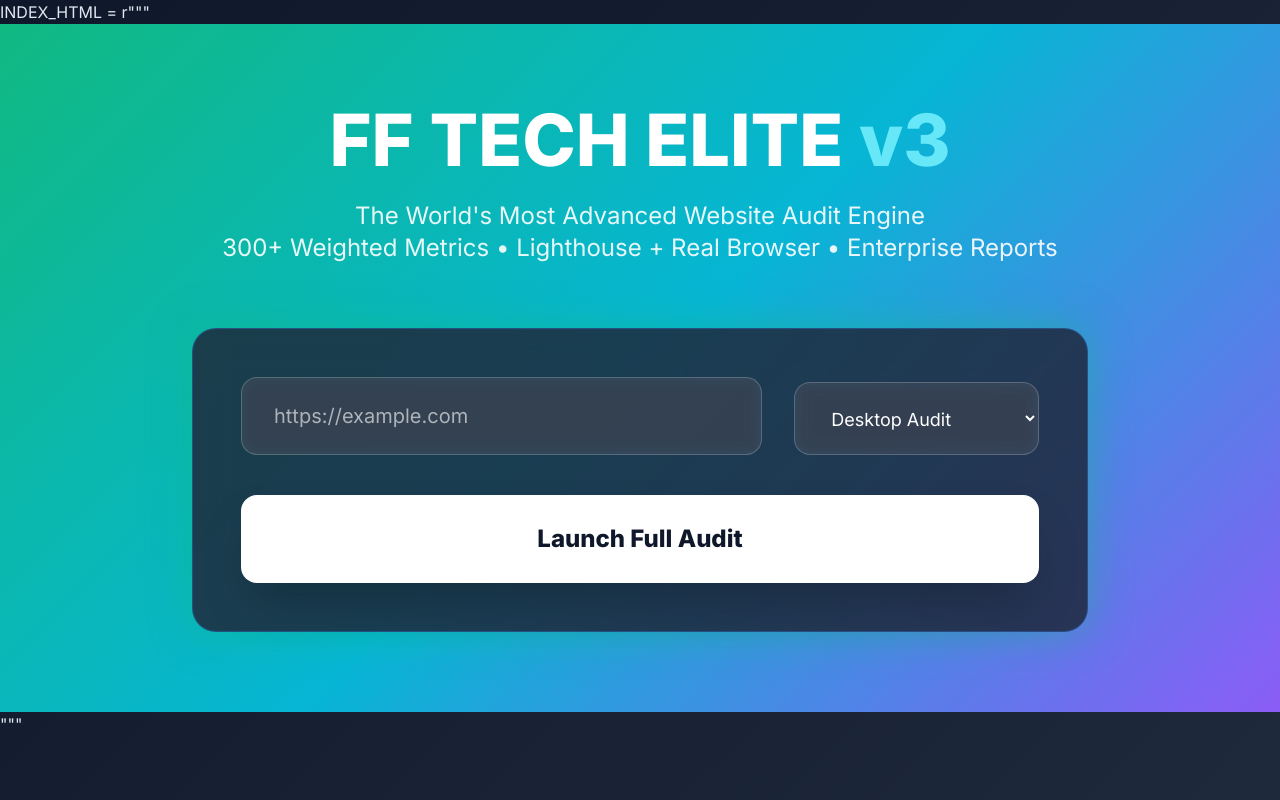
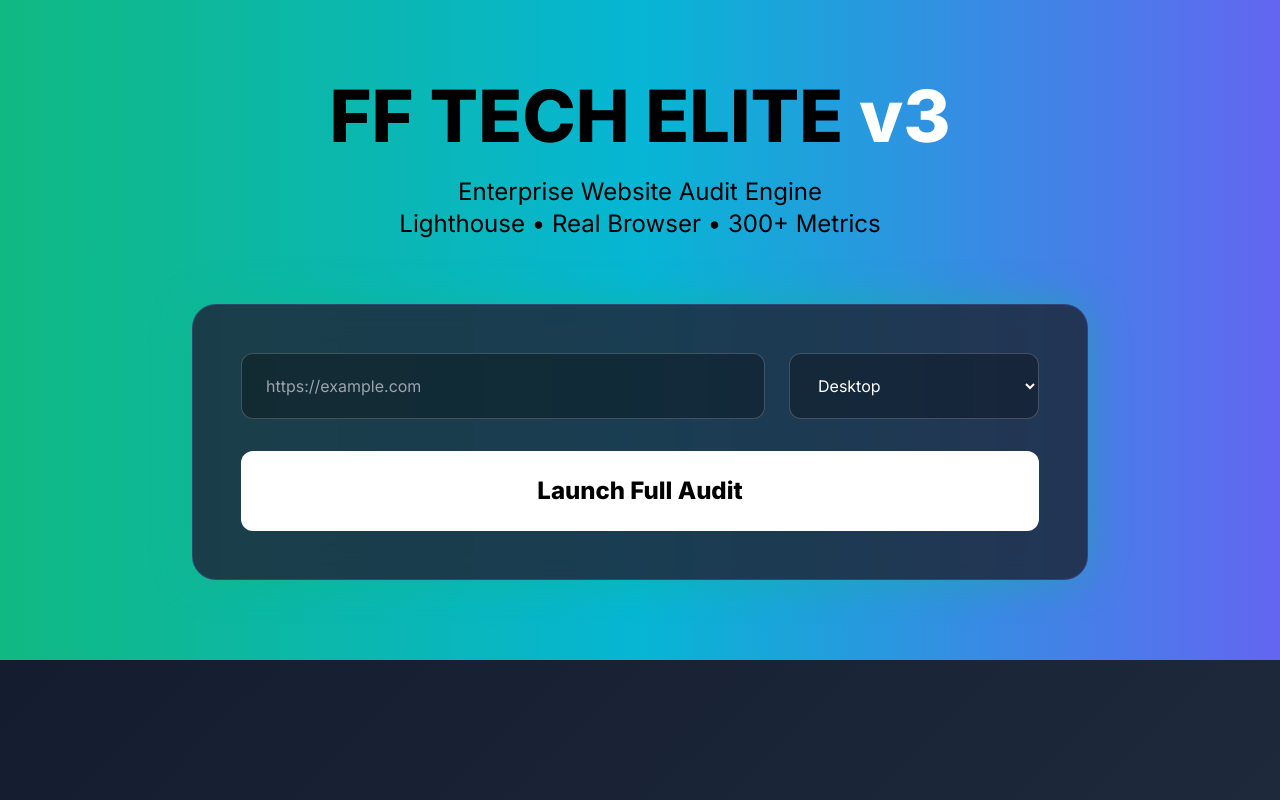
Before and after one commit to Swalehjamshaid/ThroughwebAuditforall, a Python web app: template templates/index.html in a window 1280 px wide. Run offline with Jinja, Linux system fonts and the light colour scheme; the template is opened without the code that fills it, so the values that code supplies are empty; some libraries are stand-ins or nearby versions.

Commit message:
Update index.html

```diff
--- a/templates/index.html
+++ b/templates/index.html
@@ -1,268 +1,200 @@
-INDEX_HTML = r"""<!DOCTYPE html>
+<!DOCTYPE html>
 <html lang="en" class="h-full">
 <head>
 <meta charset="UTF-8" />
 <meta name="viewport" content="width=device-width, initial-scale=1.0"/>
 <title>FF TECH ELITE v3 | World's Most Advanced Web Audit</title>
+
 <script src="https://cdn.tailwindcss.com"></script>
-  <link href="https://fonts.googleapis.com/css2?family=Inter:wght@400;500;600;700;800&display=swap" rel="stylesheet">
+<link href="https://fonts.googleapis.com/css2?family=Inter:wght@400;600;700;800&display=swap" rel="stylesheet">
 <link rel="stylesheet" href="https://cdnjs.cloudflare.com/ajax/libs/font-awesome/6.5.0/css/all.min.css"/>
+
 <style>
-    body { font-family: 'Inter', system-ui, sans-serif; background: linear-gradient(135deg, #0f172a 0%, #1e293b 100%); color: #e2e8f0; }
-    .card { background: rgba(30, 41, 59, 0.85); backdrop-filter: blur(16px); border: 1px solid rgba(59, 130, 246, 0.3); border-radius: 1.5rem; }
-    .glow { box-shadow: 0 0 40px rgba(16, 185, 129, 0.5); }
-    .progress-container { height: 8px; background: #1e293b; border-radius: 4px; overflow: hidden; }
-    .progress-bar { height: 100%; background: linear-gradient(90deg, #10b981, #34d399, #06b6d4); border-radius: 4px; animation: progress 4s ease-in-out infinite; }
-    @keyframes progress { 0% { width: 0%; } 100% { width: 100%; } }
-    .pulse { animation: pulse 2s cubic-bezier(0.4, 0, 0.6, 1) infinite; }
-    @keyframes pulse { 0%, 100% { opacity: 1; } 50% { opacity: 0.6; } }
-    .score-good { color: #34d399; }
-    .score-medium { color: #fbbf24; }
-    .score-bad { color: #f87171; }
-    .hero-gradient { background: linear-gradient(135deg, #10b981 0%, #06b6d4 50%, #8b5cf6 100%); }
+body{
+  font-family:Inter,sans-serif;
+  background:linear-gradient(135deg,#0f172a,#1e293b);
+  color:#e5e7eb
+}
+.card{
+  background:rgba(30,41,59,.85);
+  backdrop-filter:blur(14px);
+  border:1px solid rgba(99,102,241,.25);
+  border-radius:1.5rem
+}
+.glow{box-shadow:0 0 40px rgba(16,185,129,.45)}
+.step{opacity:.35;transition:.4s}
+.step.active{opacity:1;color:#34d399}
+.progress-ring{transition:1.6s ease}
 </style>
 </head>
+
 <body class="min-h-screen">
-  <!-- Hero -->
-  <div class="hero-gradient text-white py-20">
-    <div class="max-w-7xl mx-auto px-6 text-center">
-      <h1 class="text-7xl font-black mb-6">FF TECH ELITE <span class="text-cyan-300">v3</span></h1>
-      <p class="text-2xl mb-16 max-w-4xl mx-auto opacity-90">
-        The World's Most Advanced Website Audit Engine<br>
-        300+ Weighted Metrics • Lighthouse + Real Browser • Enterprise Reports
+
+<!-- HERO -->
+<section class="py-20 text-center bg-gradient-to-r from-emerald-500 via-cyan-500 to-indigo-500 text-black">
+  <h1 class="text-7xl font-black mb-6">FF TECH ELITE <span class="text-white">v3</span></h1>
+  <p class="text-2xl max-w-4xl mx-auto">
+    Enterprise Website Audit Engine<br>
+    Lighthouse • Real Browser • 300+ Metrics
   </p>
-      <div class="max-w-4xl mx-auto">
-        <div class="card rounded-3xl p-12 glow">
-          <div class="grid md:grid-cols-3 gap-8 items-end">
-            <div class="md:col-span-2">
-              <input id="urlInput" type="url" placeholder="https://example.com"
-                     class="w-full px-8 py-6 rounded-2xl bg-white/10 backdrop-blur border border-white/20 text-white placeholder-white/60 text-xl focus:outline-none focus:border-white"/>
-            </div>
-            <div>
-              <select id="modeInput" class="w-full px-8 py-6 rounded-2xl bg-white/10 backdrop-blur border border-white/20 text-white text-lg focus:outline-none">
-                <option value="desktop">Desktop Audit</option>
-                <option value="mobile">Mobile Audit</option>
+
+  <div class="max-w-4xl mx-auto mt-16 card p-12 glow text-white">
+    <div class="grid md:grid-cols-3 gap-6">
+      <input id="urlInput" class="col-span-2 px-6 py-5 rounded-xl bg-black/30 border border-white/20"
+        placeholder="https://example.com">
+      <select id="modeInput" class="px-6 py-5 rounded-xl bg-black/30 border border-white/20">
+        <option value="desktop">Desktop</option>
+        <option value="mobile">Mobile</option>
       </select>
     </div>
-          </div>
-          <button onclick="runAudit()" class="mt-10 w-full py-7 bg-white text-slate-900 font-black text-2xl rounded-2xl shadow-2xl hover:scale-105 transition transform">
+    <button onclick="runAudit()"
+      class="mt-8 w-full py-6 bg-white text-black font-black text-2xl rounded-xl hover:scale-105 transition">
       Launch Full Audit
     </button>
   </div>
+</section>
+
+<!-- LOADING -->
+<section id="loading" class="hidden max-w-4xl mx-auto px-6 py-24">
+  <div class="card p-14 text-center glow">
+    <i class="fas fa-microchip text-7xl text-emerald-400 animate-pulse mb-8"></i>
+    <h2 class="text-4xl font-black mb-6">Elite Audit Running</h2>
+
+    <ul id="progressSteps" class="space-y-4 text-left max-w-xl mx-auto text-lg">
+      <li class="step">🔍 Initializing audit engine</li>
+      <li class="step">⚡ Running Lighthouse performance</li>
+      <li class="step">📊 Measuring Core Web Vitals</li>
+      <li class="step">🔐 Inspecting security headers</li>
+      <li class="step">🧠 SEO & DOM intelligence</li>
+      <li class="step">🏁 Final scoring & roadmap</li>
+    </ul>
   </div>
-    </div>
+</section>
+
+<!-- RESULTS -->
+<section id="results" class="hidden max-w-7xl mx-auto px-6 py-24 space-y-24">
+
+<!-- HEADER -->
+<div class="text-center">
+  <h2 class="text-6xl font-black mb-4">Audit Complete</h2>
+  <p id="auditedUrl" class="text-3xl text-emerald-400 font-bold"></p>
+  <p id="auditedAt" class="text-slate-400 mt-2"></p>
 </div>
 
-  <!-- Loading with Moving Progress -->
-  <div id="loading" class="hidden max-w-5xl mx-auto px-6 py-32">
-    <div class="card rounded-3xl p-16 text-center glow">
-      <div class="w-40 h-40 mx-auto mb-12 rounded-full bg-gradient-to-r from-emerald-500 to-cyan-500 p-2">
-        <div class="w-full h-full rounded-full bg-slate-900 flex items-center justify-center">
-          <i class="fas fa-microchip text-7xl text-emerald-400 pulse"></i>
-        </div>
-      </div>
-      <h2 class="text-5xl font-black mb-8">Elite Audit in Progress</h2>
-      <p class="text-2xl text-slate-400 mb-16">Analyzing 300+ metrics across Performance, SEO, UX & Security</p>
-
-      <div class="space-y-6 text-left max-w-2xl mx-auto">
-        <div class="flex items-center gap-6">
-          <i class="fas fa-check-circle text-emerald-400 text-2xl"></i>
-          <span class="text-lg">Fetching page content & headers</span>
-        </div>
-        <div class="flex items-center gap-6">
-          <i class="fas fa-check-circle text-emerald-400 text-2xl"></i>
-          <span class="text-lg">Running Google Lighthouse analysis</span>
-        </div>
-        <div class="flex items-center gap-6">
-          <i class="fas fa-circle-notch text-cyan-400 text-2xl animate-spin"></i>
-          <span class="text-lg">Executing real browser lab tests</span>
-        </div>
-        <div class="flex items-center gap-6">
-          <i class="fas fa-circle text-slate-500 text-2xl"></i>
-          <span class="text-lg">Scoring 300+ weighted metrics</span>
-        </div>
-        <div class="flex items-center gap-6">
-          <i class="fas fa-circle text-slate-500 text-2xl"></i>
-          <span class="text-lg">Generating enterprise report</span>
-        </div>
+<!-- OVERALL SCORE RING -->
+<div class="max-w-xl mx-auto card p-16 text-center glow">
+  <svg width="200" height="200" class="mx-auto">
+    <circle cx="100" cy="100" r="85" stroke="#1f2937" stroke-width="14" fill="none"/>
+    <circle id="scoreRing" cx="100" cy="100" r="85"
+      stroke="#34d399" stroke-width="14" fill="none"
+      stroke-dasharray="534" stroke-dashoffset="534"
+      stroke-linecap="round"
+      transform="rotate(-90 100 100)"
+      class="progress-ring"/>
+    <text x="50%" y="52%" text-anchor="middle"
+      class="fill-emerald-400 text-5xl font-black" id="overallScore">0%</text>
+  </svg>
+  <p class="text-2xl font-bold mt-6">Overall Site Health</p>
 </div>
 
-      <div class="mt-16 max-w-3xl mx-auto">
-        <div class="progress-container">
-          <div class="progress-bar"></div>
-        </div>
-      </div>
-    </div>
+<!-- PILLARS -->
+<div class="card p-12">
+  <h3 class="text-4xl font-bold mb-10 text-center">Pillar Scores</h3>
+  <div id="pillarScores" class="grid grid-cols-2 md:grid-cols-4 gap-8"></div>
 </div>
 
-  <!-- Results -->
-  <div id="results" class="hidden max-w-7xl mx-auto px-6 py-20 space-y-20">
-    <!-- Header -->
-    <div class="text-center">
-      <h2 class="text-6xl font-black mb-6">Audit Complete</h2>
-      <p class="text-3xl text-slate-400 mb-2">Report generated for</p>
-      <p id="auditedUrl" class="text-4xl font-bold text-emerald-400 mb-2">—</p>
-      <p id="auditedAt" class="text-xl text-slate-500">—</p>
+<!-- PERFORMANCE -->
+<div class="card p-12">
+  <h3 class="text-4xl font-bold mb-10 text-center">Core Web Vitals</h3>
+  <div id="perfGrid" class="grid grid-cols-2 md:grid-cols-4 gap-6"></div>
 </div>
 
-    <!-- Overall Score -->
-    <div class="max-w-4xl mx-auto">
-      <div class="card rounded-3xl p-20 text-center glow">
-        <div id="overallScore" class="text-9xl font-black text-transparent bg-clip-text bg-gradient-to-r from-emerald-400 to-cyan-400">
-          —%
-        </div>
-        <p class="text-4xl font-bold mt-8">Overall Site Health Score</p>
-      </div>
+<!-- ROADMAP -->
+<div class="card p-12">
+  <h3 class="text-4xl font-bold mb-10 text-center">Improvement Roadmap</h3>
+  <div id="roadmap" class="prose prose-invert max-w-none"></div>
 </div>
 
-    <!-- Pillar Scores -->
-    <div class="max-w-6xl mx-auto">
-      <div class="card rounded-3xl p-12">
-        <h3 class="text-4xl font-bold mb-12 text-center">Pillar Scores</h3>
-        <div id="pillarScores" class="grid grid-cols-2 md:grid-cols-4 gap-10"></div>
-      </div>
+<!-- PDF -->
+<div class="text-center">
+  <button onclick="downloadPDF()"
+    class="px-16 py-8 bg-gradient-to-r from-emerald-500 to-cyan-500 text-black text-3xl font-black rounded-2xl hover:scale-110 transition">
+    <i class="fas fa-file-pdf mr-4"></i>Download PDF
+  </button>
 </div>
 
-    <!-- Core Web Vitals & Performance -->
-    <div class="max-w-6xl mx-auto">
-      <div class="card rounded-3xl p-12">
-        <h3 class="text-4xl font-bold mb-12 text-center">Core Web Vitals & Performance</h3>
-        <div id="perfGrid" class="grid grid-cols-2 md:grid-cols-4 gap-10"></div>
-      </div>
-    </div>
-
-    <!-- Improvement Roadmap -->
-    <div class="max-w-6xl mx-auto">
-      <div class="card rounded-3xl p-12">
-        <h3 class="text-4xl font-bold mb-12 text-center">Improvement Roadmap</h3>
-        <div id="roadmap" class="prose prose-invert prose-xl max-w-none text-lg leading-relaxed"></div>
-      </div>
-    </div>
-
-    <!-- Advanced Diagnostics -->
-    <div class="max-w-7xl mx-auto">
-      <div class="card rounded-3xl p-12 overflow-x-auto">
-        <h3 class="text-4xl font-bold mb-12 text-center">Advanced Diagnostics (300+ Metrics)</h3>
-        <table class="w-full text-left">
-          <thead class="bg-gradient-to-r from-emerald-600 to-cyan-600 text-black">
-            <tr>
-              <th class="p-6 rounded-tl-2xl">#</th>
-              <th class="p-6">Metric</th>
-              <th class="p-6">Category</th>
-              <th class="p-6 text-right">Score</th>
-              <th class="p-6 text-right rounded-tr-2xl">Weight</th>
-            </tr>
-          </thead>
-          <tbody id="metricsTable" class="divide-y divide-slate-700"></tbody>
-        </table>
-      </div>
-    </div>
-
-    <!-- PDF Download -->
-    <div class="text-center py-20">
-      <button onclick="downloadPDF()" class="px-20 py-10 bg-gradient-to-r from-emerald-500 to-cyan-500 hover:from-emerald-600 hover:to-cyan-600 text-black font-black text-4xl rounded-3xl shadow-2xl transform hover:scale-110 transition flex items-center gap-8 mx-auto">
-        <i class="fas fa-file-pdf text-5xl"></i>
-        Download Enterprise PDF Report
-      </button>
-    </div>
-  </div>
+</section>
 
 <script>
-    let auditData = null;
+let auditData=null;
 
-    async function runAudit() {
-      const url = document.getElementById("urlInput").value.trim();
-      const mode = document.getElementById("modeInput").value;
-      if (!url) return alert("Please enter a valid URL");
+async function runAudit(){
+  const url=urlInput.value.trim();
+  if(!url) return alert("Enter URL");
 
-      document.getElementById("results").classList.add("hidden");
-      document.getElementById("loading").classList.remove("hidden");
+  results.classList.add("hidden");
+  loading.classList.remove("hidden");
 
-      try {
-        const res = await fetch("/audit", {
-          method: "POST",
-          headers: { "Content-Type": "application/json" },
-          body: JSON.stringify({ url, mode })
+  const steps=[...document.querySelectorAll(".step")];
+  let i=0;
+  const timer=setInterval(()=>{
+    if(i<steps.length){steps[i++].classList.add("active")}
+  },700);
+
+  try{
+    const res=await fetch("/audit",{
+      method:"POST",
+      headers:{"Content-Type":"application/json"},
+      body:JSON.stringify({url,mode:modeInput.value})
     });
-        if (!res.ok) throw new Error(await res.text());
-        auditData = await res.json();
+    auditData=await res.json();
+    clearInterval(timer);
     renderResults(auditData);
-      } catch (e) {
-        alert("Audit failed: " + e.message);
-        console.error(e);
-      } finally {
-        document.getElementById("loading").classList.add("hidden");
+  }catch(e){
+    alert("Audit failed");
+  }finally{
+    loading.classList.add("hidden");
   }
 }
 
-    function renderResults(data) {
-      document.getElementById("results").classList.remove("hidden");
+function renderResults(d){
+  results.classList.remove("hidden");
+  auditedUrl.textContent=d.url;
+  auditedAt.textContent=d.audited_at;
 
-      document.getElementById("overallScore").textContent = (data.total_grade ?? "—") + "%";
-      document.getElementById("auditedUrl").textContent = data.url ?? "—";
-      document.getElementById("auditedAt").textContent = data.audited_at ?? "—";
+  const score=d.total_grade||0;
+  overallScore.textContent=score+"%";
+  scoreRing.style.strokeDashoffset=534-(534*score/100);
 
-      const pillarDiv = document.getElementById("pillarScores");
-      pillarDiv.innerHTML = "";
-      Object.entries(data.pillars || {}).forEach(([pillar, score]) => {
-        const colorClass = score >= 90 ? "score-good" : score >= 70 ? "score-medium" : "score-bad";
-        pillarDiv.innerHTML += `
-          <div class="bg-slate-800/60 rounded-2xl p-10 text-center glow">
-            <div class="text-slate-400 text-xl mb-4">${pillar}</div>
-            <div class="text-7xl font-black ${colorClass}">${score}%</div>
+  pillarScores.innerHTML="";
+  Object.entries(d.pillars||{}).forEach(([k,v])=>{
+    pillarScores.innerHTML+=`
+    <div class="bg-slate-800/60 rounded-xl p-8 text-center">
+      <p class="text-slate-400 mb-2">${k}</p>
+      <p class="text-5xl font-black text-emerald-400">${v}%</p>
     </div>`;
   });
 
-      const perfDiv = document.getElementById("perfGrid");
-      perfDiv.innerHTML = "";
-      const perfKeys = ["lcp_ms", "fcp_ms", "cls", "tbt_ms", "inp_ms", "speed_index_ms", "ttfb_ms", "page_weight_kb", "request_count", "dom_size"];
-      perfKeys.forEach(key => {
-        const label = key.replace(/_/g, ' ').toUpperCase();
-        const value = data.perf[key] ?? "—";
-        perfDiv.innerHTML += `
-          <div class="bg-slate-800/60 rounded-2xl p-8">
-            <div class="text-slate-400 text-lg mb-3">${label}</div>
-            <div class="text-4xl font-bold">${value}</div>
+  perfGrid.innerHTML="";
+  Object.entries(d.perf||{}).forEach(([k,v])=>{
+    perfGrid.innerHTML+=`
+    <div class="bg-slate-800/60 rounded-xl p-6">
+      <p class="text-slate-400 text-sm">${k.replace(/_/g," ")}</p>
+      <p class="text-3xl font-bold">${v}</p>
     </div>`;
   });
 
-      document.getElementById("roadmap").innerHTML = (data.roadmap || "").replace(/&lt;/g, "<").replace(/&gt;/g, ">");
-
-      const tbody = document.getElementById("metricsTable");
-      tbody.innerHTML = "";
-      (data.metrics || []).slice(0, 100).forEach(m => {
-        const scoreColor = m.score >= 90 ? "score-good" : m.score >= 70 ? "score-medium" : "score-bad";
-        tbody.innerHTML += `
-          <tr>
-            <td class="p-6 text-slate-400">${m.no}</td>
-            <td class="p-6">${m.name}</td>
-            <td class="p-6 text-slate-400">${m.category}</td>
-            <td class="p-6 text-right font-bold ${scoreColor}">${m.score}%</td>
-            <td class="p-6 text-right text-slate-400">${m.weight}</td>
-          </tr>`;
-      });
+  roadmap.innerHTML=d.roadmap||"";
 }
 
-    async function downloadPDF() {
-      if (!auditData) return alert("Please run an audit first");
-      try {
-        const res = await fetch("/download", {
-          method: "POST",
-          headers: { "Content-Type": "application/json" },
-          body: JSON.stringify(auditData)
-        });
-        if (!res.ok) throw new Error("PDF generation failed");
-        const blob = await res.blob();
-        const url = URL.createObjectURL(blob);
-        const a = document.createElement("a");
-        a.href = url;
-        a.download = "FF_TECH_ELITE_Audit_Report.pdf";
+async function downloadPDF(){
+  const r=await fetch("/download",{method:"POST",headers:{"Content-Type":"application/json"},body:JSON.stringify(auditData)});
+  const b=await r.blob();
+  const a=document.createElement("a");
+  a.href=URL.createObjectURL(b);
+  a.download="FF_TECH_ELITE_Report.pdf";
   a.click();
-        URL.revokeObjectURL(url);
-      } catch (e) {
-        alert("Download failed: " + e.message);
-      }
 }
 </script>
 </body>
-</html>"""
+</html>
```
Lines whose indentation alone changed are shown as unchanged.
